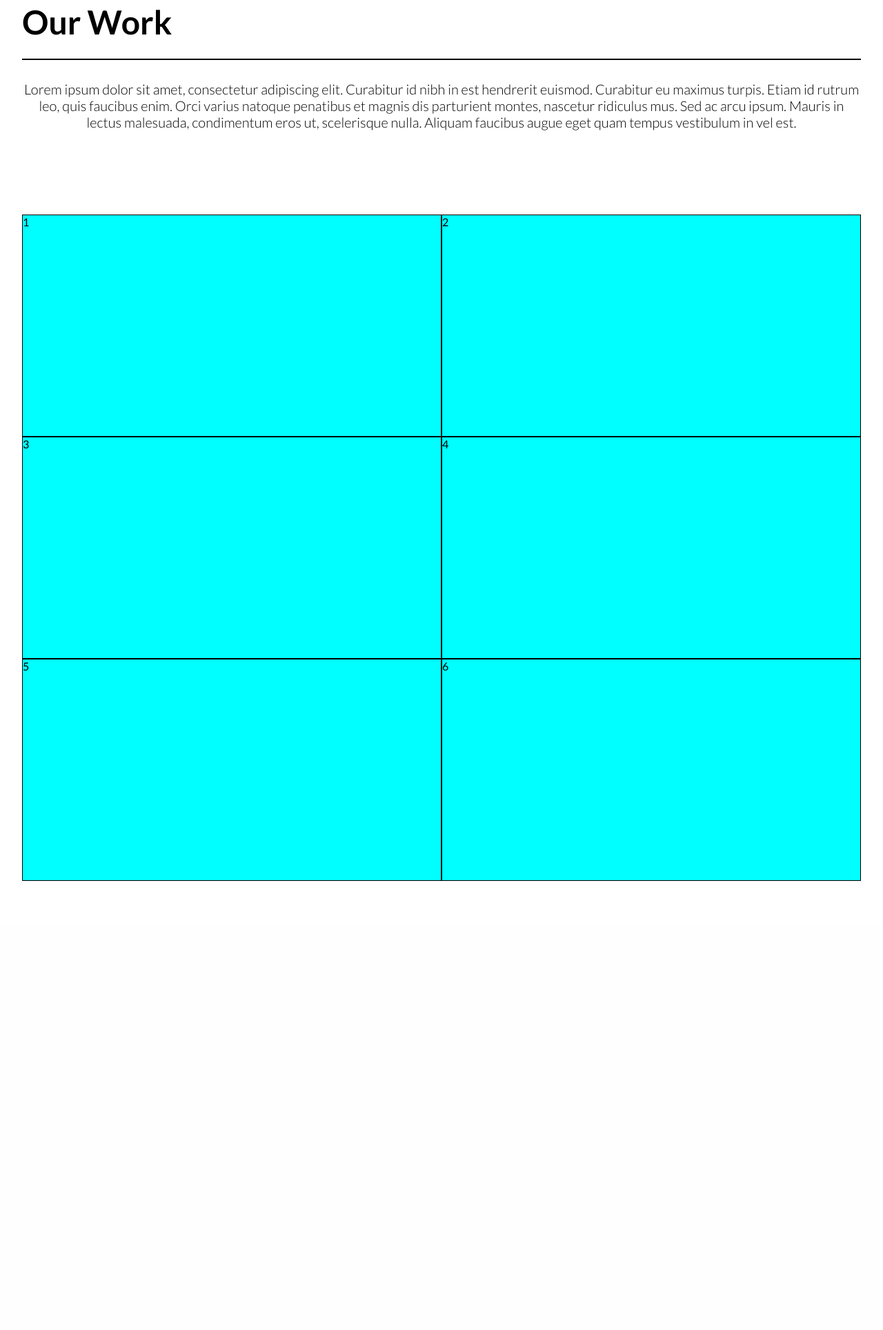
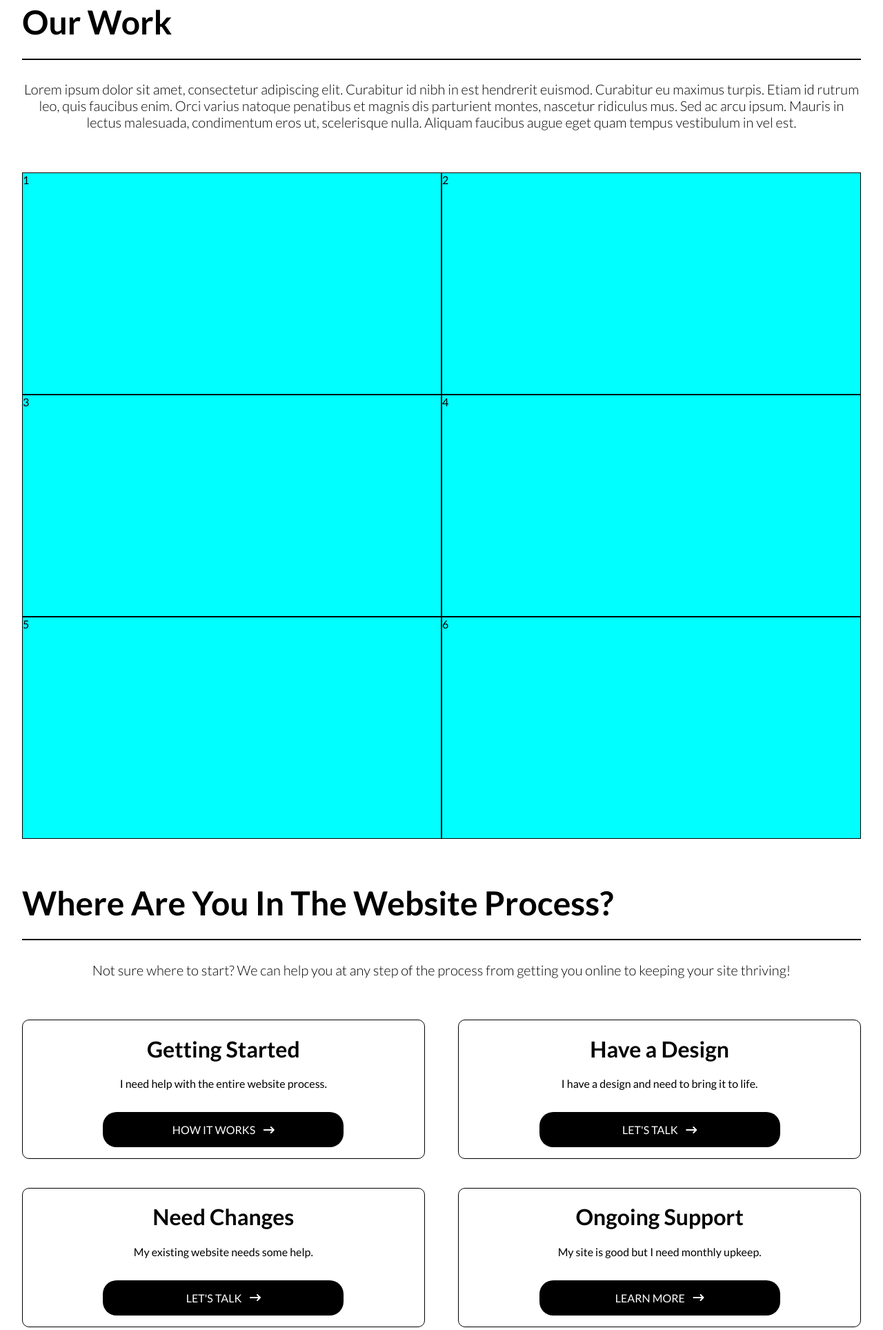
Before and after one commit to Avandor-uk/Avandor, a PHP site: page / in a window 1280 px wide. Shown: the part 2542-4470 px from the top of the page at 69% size. Before the commit the page ends 3819 px from the top, so only its background shows below. Run offline with PHP 8.4, Linux system fonts and the light colour scheme; some libraries are stand-ins or nearby versions.

Commit message:
Create and style process section

```diff
--- a/assets/css/style.css
+++ b/assets/css/style.css
@@ -155,7 +155,7 @@ header {
 .our-work-grid {
     display: grid;
     grid-template-columns: 50% 50%;
-    margin-top: 10%;
+    margin-top: 5%;
 }
 
 .grid-item {
@@ -163,3 +163,52 @@ header {
     border: 1px solid #000;
     height: 20rem;
 }
+
+/* website process */
+
+.process-grid {
+    display: grid;
+    grid-template-columns: 48% 48%;
+    margin-top: 5%;
+    grid-gap: 4%;
+}
+
+
+.process-cards {
+    text-align: center;
+    border: 1px solid #000;
+    border-radius: 10px;
+    margin-bottom: 4%;
+}
+
+.process-cards a p {
+    padding-right: 5%;
+}
+
+.process-btn {
+    background-color: #000;
+    border: none;
+    border-radius: 20px;
+    color: #fff;
+    padding: 0 10%;
+    text-align: center;
+    text-decoration: none;
+    display: inline-block;
+    font-size: 16px;
+    margin: 1em;
+    cursor: pointer;
+    width: 40%;
+    transition: all .5s;
+}
+
+.p-btn-content {
+    display: flex;
+    flex-direction: row;
+    justify-content: center;
+    align-items: center;
+}
+
+.process-btn:hover {
+    background-color: #7E7E7E;
+    color: #000;
+}
--- a/index.html
+++ b/index.html
@@ -7,7 +7,7 @@
     <link rel="preconnect" href="https://fonts.googleapis.com">
     <link rel="preconnect" href="https://fonts.gstatic.com" crossorigin>
     <link href="https://fonts.googleapis.com/css2?family=Lato:wght@100;300;400;700;900&display=swap" rel="stylesheet">
-    <script src="https://kit.fontawesome.com/ec00b6dc00.js" crossorigin="anonymous"></script>
+    <script src="https://kit.fontawesome.com/ab972f586c.js" crossorigin="anonymous"></script>
     <link rel="stylesheet" href="assets/css/style.css">
     <title>AVANDOR - Home</title>
 </head>
@@ -140,5 +140,61 @@
                 <div class="grid-item">6</div>
         </div>
     </div>
+
+    <!-- Process -->
+
+    <div class="web-process gen-margin">
+        <div class="web-process-text">
+            <h1 class="title">Where Are You In The Website Process?</h1>
+            <hr>
+            <p class="gen-p text-center">
+                Not sure where to start? We can help you at any step of the
+                process from getting you online to keeping your site thriving!
+            </p>
+        </div>
+        <div class="process-grid">
+            <div class="process-cards">
+                <h1>Getting Started</h1>
+                <p>I need help with the
+                    entire website process.</p>
+                <a href="#" class="process-btn">
+                    <div class="p-btn-content">
+                        <p>HOW IT WORKS</p><i class="fa-solid fa-arrow-right-long"></i>
+                    </div>
+                </a>
+            </div>
+            <div class="process-cards">
+                <h1>Have a Design</h1>
+                <p>I have a design and need to
+                    bring it to life.</p>
+                <a href="#" class="process-btn">
+                    <div class="p-btn-content">
+                        <p>LET'S TALK</p><i class="fa-solid fa-arrow-right-long"></i>
+
+                    </div>
+                </a>
+            </div>
+            <div class="process-cards">
+                <h1>Need Changes</h1>
+                <p>My existing website
+                    needs some help.</p>
+                <a href="#" class="process-btn">
+                    <div class="p-btn-content">
+                        <p>LET'S TALK</p><i class="fa-solid fa-arrow-right-long"></i>
+                    </div>
+                </a>
+           </div>
+            <div class="process-cards">
+                <h1>Ongoing Support</h1>
+                <p>My site is good but I need
+                    monthly upkeep.</p>
+                <a href="#" class="process-btn">
+                    <div class="p-btn-content">
+                        <p>LEARN MORE</p><i class="fa-solid fa-arrow-right-long"></i>
+                    </div>
+                </a>
+            </div>
+        </div>
+    </div>
 </body>
 </html>
```
